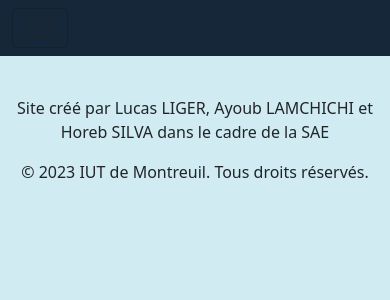
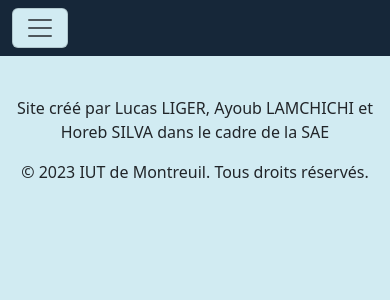
Before and after one commit to Ayaube/saedevweb, a PHP site: page /index.php in a window 390 px wide. Shown: the top 300 px of the page. Run offline with PHP 8.4, Linux system fonts and the light colour scheme.

Commit message:
- navbar responsive ( ajout menu déroulant )

```diff
--- a/site/css/style.css
+++ b/site/css/style.css
@@ -18,6 +18,10 @@ nav.navbar.navbar-expand-lg.navbar-light.bg-light.navbar-custom {
     color: #BFCBCB;
 }
 
+.navbar-custom .navbar-toggler {
+    background-color: #D1EBF2;
+}
+
 .btn-custom {
     color: #AC8651;
     border-color: #AC8651;
```
